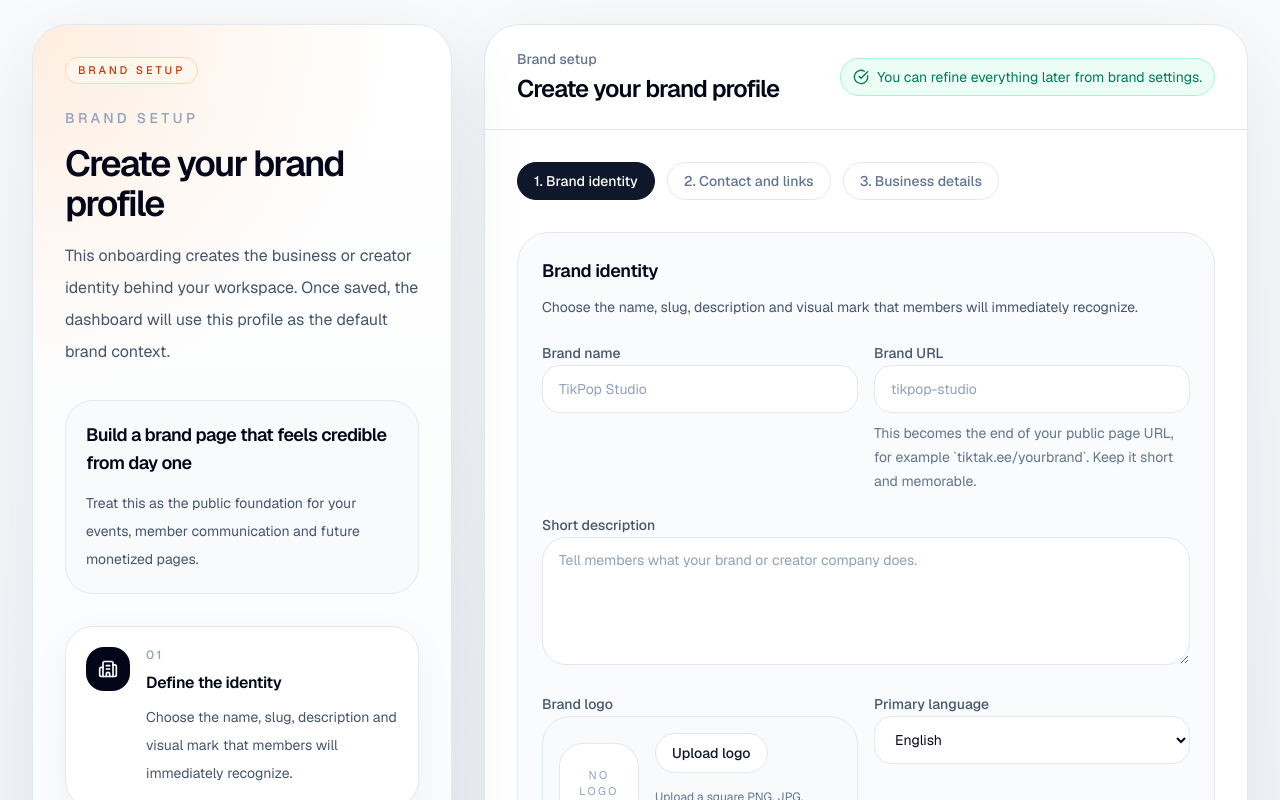
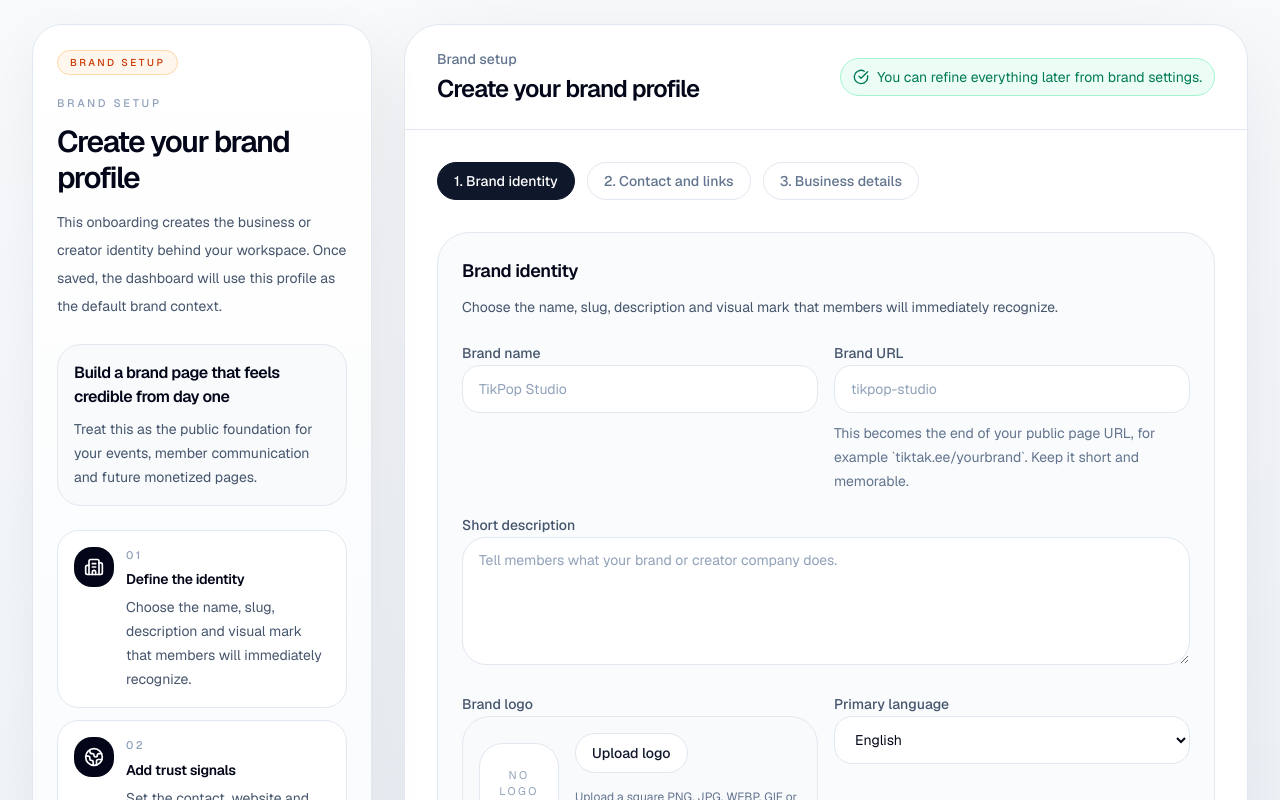
Before and after one commit to SocialMediaStar/tiktak, a Next.js app: page /en/onboarding in a window 1280 px wide. Shown: the top 800 px of the page. Built offline with nearby package versions, Linux system fonts and the light colour scheme; no server answers; the database is empty; sample sign-in values are in the browser's storage.

Commit message:
refactor: tighten onboarding sidebar

```diff
--- a/src/app/[locale]/onboarding/page.tsx
+++ b/src/app/[locale]/onboarding/page.tsx
@@ -52,53 +52,53 @@ export default async function OnboardingPage({
   return (
     <main className="min-h-screen bg-[linear-gradient(180deg,#f8fafc_0%,#eef2f7_100%)] px-4 py-6 text-slate-950 sm:px-6 lg:px-8">
       <div className="mx-auto max-w-7xl">
-        <div className="grid gap-6 lg:grid-cols-[420px_minmax(0,1fr)] xl:gap-8">
+        <div className="grid gap-6 lg:grid-cols-[320px_minmax(0,1fr)] xl:grid-cols-[340px_minmax(0,1fr)] xl:gap-8">
           <aside className="lg:sticky lg:top-6 lg:self-start">
-            <div className="overflow-hidden rounded-[36px] border border-slate-200 bg-[radial-gradient(circle_at_top_left,_rgba(251,146,60,0.16),_transparent_28%),linear-gradient(180deg,#ffffff_0%,#f8fafc_100%)] p-6 shadow-[0_24px_80px_rgba(15,23,42,0.08)] sm:p-8">
-              <div className="inline-flex rounded-full border border-orange-200 bg-orange-50 px-3 py-1 text-[11px] font-medium uppercase tracking-[0.26em] text-orange-700">
+            <div className="overflow-hidden rounded-[30px] border border-slate-200 bg-[linear-gradient(180deg,#ffffff_0%,#f8fafc_100%)] p-5 shadow-[0_18px_60px_rgba(15,23,42,0.06)] sm:p-6">
+              <div className="inline-flex rounded-full border border-orange-200 bg-orange-50 px-3 py-1 text-[10px] font-medium uppercase tracking-[0.24em] text-orange-700">
                 {dictionary.onboarding.setupLabel}
               </div>
 
-              <div className="mt-6 space-y-4">
-                <p className="text-sm font-medium uppercase tracking-[0.24em] text-slate-400">
+              <div className="mt-5 space-y-3">
+                <p className="text-[11px] font-medium uppercase tracking-[0.24em] text-slate-400">
                   {dictionary.onboarding.eyebrow}
                 </p>
-                <h1 className="max-w-sm text-4xl font-semibold tracking-[-0.05em] text-slate-950">
+                <h1 className="max-w-xs text-3xl font-semibold tracking-[-0.05em] text-slate-950">
                   {dictionary.onboarding.title}
                 </h1>
-                <p className="max-w-md text-base leading-8 text-slate-600">
+                <p className="max-w-sm text-sm leading-7 text-slate-600">
                   {dictionary.onboarding.description}
                 </p>
               </div>
 
-              <div className="mt-8 rounded-[28px] border border-slate-200 bg-slate-50 p-5">
-                <h2 className="text-lg font-semibold tracking-[-0.03em] text-slate-950">
+              <div className="mt-6 rounded-[24px] border border-slate-200 bg-slate-50/80 p-4">
+                <h2 className="text-base font-semibold tracking-[-0.03em] text-slate-950">
                   {dictionary.onboarding.helperTitle}
                 </h2>
-                <p className="mt-3 text-sm leading-7 text-slate-600">
+                <p className="mt-2 text-sm leading-6 text-slate-600">
                   {dictionary.onboarding.helperDescription}
                 </p>
               </div>
 
-              <div className="mt-8 space-y-4">
+              <div className="mt-6 space-y-3">
                 {steps.map((step, index) => (
                   <div
                     key={step.title}
-                    className="flex gap-4 rounded-[28px] border border-slate-200 bg-white p-5 shadow-[0_12px_36px_rgba(15,23,42,0.05)]"
+                    className="flex gap-3 rounded-[22px] border border-slate-200 bg-white p-4"
                   >
-                    <div className="flex size-11 shrink-0 items-center justify-center rounded-2xl bg-slate-950 text-white">
+                    <div className="flex size-10 shrink-0 items-center justify-center rounded-2xl bg-slate-950 text-white">
                       {step.icon}
                     </div>
-                    <div className="space-y-2">
+                    <div className="min-w-0 space-y-1.5">
                       <div className="flex items-center gap-2">
-                        <span className="text-xs font-medium uppercase tracking-[0.22em] text-slate-400">
+                        <span className="text-[11px] font-medium uppercase tracking-[0.22em] text-slate-400">
                           0{index + 1}
                         </span>
                       </div>
-                      <h3 className="text-base font-semibold tracking-[-0.02em] text-slate-950">
+                      <h3 className="text-sm font-semibold tracking-[-0.02em] text-slate-950">
                         {step.title}
                       </h3>
-                      <p className="text-sm leading-7 text-slate-600">{step.copy}</p>
+                      <p className="text-sm leading-6 text-slate-600">{step.copy}</p>
                     </div>
                   </div>
                 ))}
```
